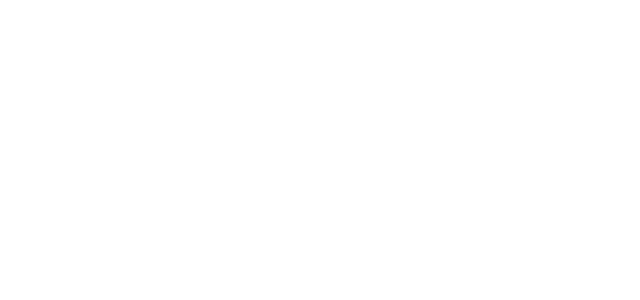
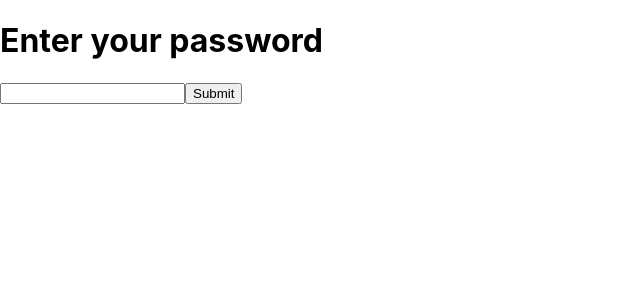
Before and after one commit to KarolCiesluk/react-patters-sr, a React (Create React App) app: page / in a window 1280 px wide. Shown: the top 300 px of the page, without its empty margins (0-640 px from the left). Built offline with nearby package versions, Linux system fonts and the light colour scheme.

Commit message:
implement task 1

```diff
--- a/package.json
+++ b/package.json
@@ -12,6 +12,7 @@
     "@types/react-dom": "^17.0.11",
     "react": "^17.0.2",
     "react-dom": "^17.0.2",
+    "react-router-dom": "^6.2.1",
     "react-scripts": "5.0.0",
     "typescript": "^4.5.5",
     "web-vitals": "^2.1.4"
--- a/src/App.tsx
+++ b/src/App.tsx
@@ -1,8 +1,36 @@
+import { createContext, useState } from "react";
+import { HashRouter as Router, Route, Routes } from "react-router-dom";
+
+import { Content, PassphraseForm } from "./components";
+
+interface LoginContextInterface {
+  password: string;
+  isLogged: boolean;
+  toggleIsLogged: () => void;
+}
+
+export const LoginContext = createContext({} as LoginContextInterface);
+
 function App() {
+  const toggleIsLogged = () => {
+    setLoginState(currentState => ({ ...currentState, isLogged: !currentState.isLogged }));
+  };
+
+  const [loginState, setLoginState] = useState({
+    password: "haslo",
+    isLogged: false,
+    toggleIsLogged,
+  });
+
   return (
-    <div>
-
-    </div>
+    <Router>
+      <LoginContext.Provider value={loginState}>
+        <Routes>
+          <Route index element={<PassphraseForm />} />
+          <Route path="/content" element={<Content />} />
+        </Routes>
+      </LoginContext.Provider>
+    </Router>
   );
 }
 
--- /dev/null
+++ b/src/components/Content.tsx
@@ -0,0 +1,30 @@
+import { useContext } from "react";
+import { Link } from "react-router-dom";
+
+import { LoginContext } from "../App";
+
+const Content = () => {
+  const { password, isLogged } = useContext(LoginContext);
+
+  const checkIsLogged = () => {
+    return isLogged ? (
+      <div>
+        <h1>Success!</h1>
+        <p>
+          Correct password: <strong>"{password}"</strong>
+        </p>
+      </div>
+    ) : (
+      <div>
+        <h1>Content is not available. You have to log in first!</h1>
+        <Link to="/">Back to login form</Link>
+      </div>
+    );
+  };
+
+  return (
+    <>{checkIsLogged()}</>
+  );
+};
+
+export default Content;
--- /dev/null
+++ b/src/components/PassphraseForm.tsx
@@ -0,0 +1,49 @@
+import { ChangeEvent, SyntheticEvent, useContext, useState } from "react";
+import { useNavigate } from "react-router-dom";
+
+import { LoginContext } from "../App";
+
+const PassphraseForm = () => {
+  const [inputValue, setInputValue] = useState("");
+  const [isError, setIsError] = useState(false);
+
+  const navigate = useNavigate();
+
+  const { password, toggleIsLogged } = useContext(LoginContext);
+
+  const handleInputChange = (event: ChangeEvent<HTMLInputElement>) => {
+    if (isError) {
+      setIsError(false);
+    }
+    setInputValue(event.target.value);
+  };
+
+  const handleSubmit = (event: SyntheticEvent) => {
+    event.preventDefault();
+
+    if (inputValue === password) {
+      toggleIsLogged();
+      navigate("/content");
+
+    } else {
+      setIsError(true);
+    }
+  };
+
+  return (
+    <>
+      <h1>Enter your password</h1>
+
+      <form onSubmit={handleSubmit}>
+        <label>
+          <input value={inputValue} onChange={handleInputChange} />
+        </label>
+        <button>Submit</button>
+      </form>
+
+      {isError && <p>Incorrect password. Try again</p>}
+    </>
+  );
+};
+
+export default PassphraseForm;
--- /dev/null
+++ b/src/components/index.ts
@@ -0,0 +1,2 @@
+export { default as Content } from "./Content";
+export { default as PassphraseForm } from "./PassphraseForm";
```
Also changed, not shown: 1 other file (tests, documents, lock files or other folders).
